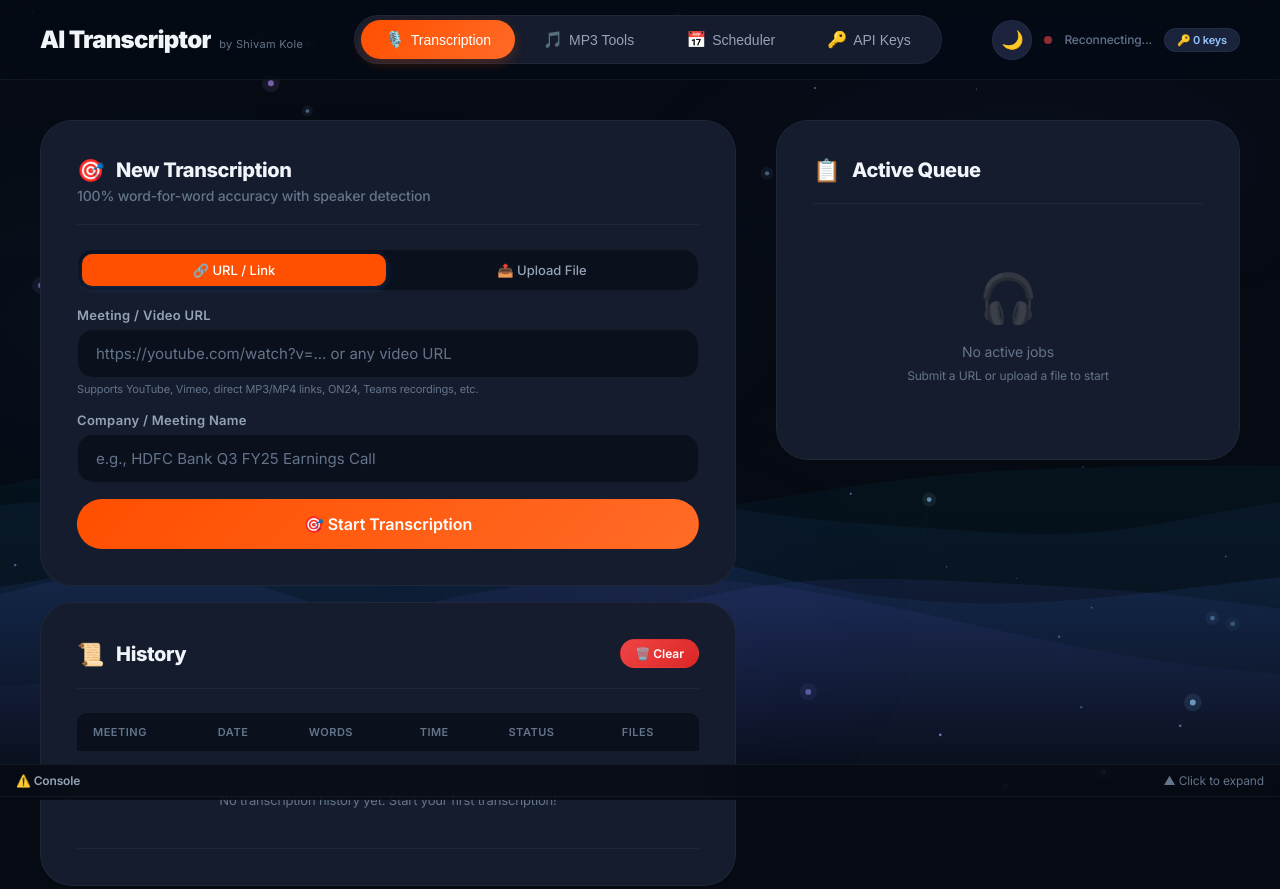
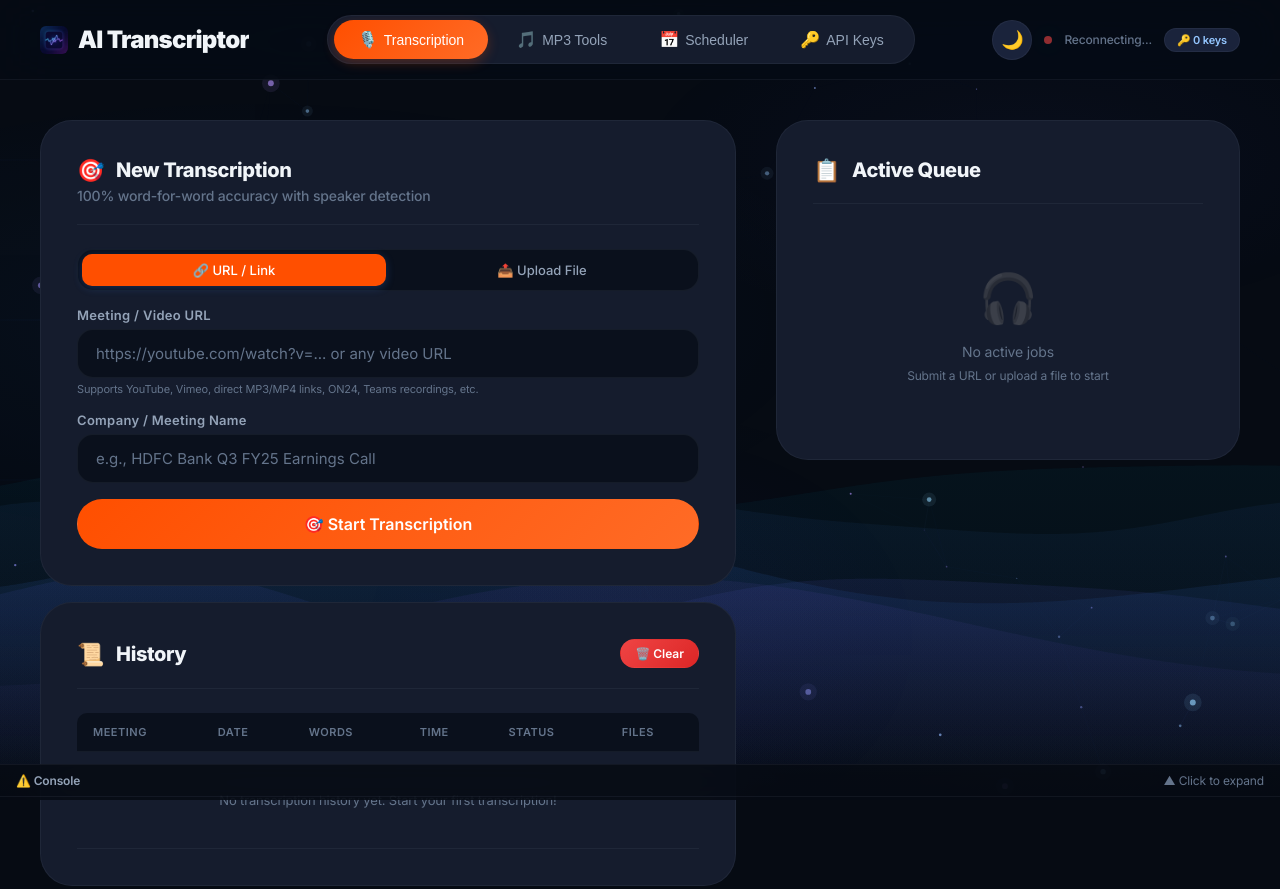
Before and after one commit to Shivamkole1969/TranscriptAI-SK, a plain HTML site: page templates/index.html in a window 1280 px wide. Shown: the top 889 px of the page. Drawn offline with Linux system fonts and the light colour scheme; no server answers.

Commit message:
🎨 UI Polishing: Removed author name from nav title and console logs to match professional corporate identity, and replaced text with visual logo branding.

```diff
--- a/templates/index.html
+++ b/templates/index.html
@@ -5,8 +5,8 @@
     <meta charset="UTF-8">
     <meta name="viewport" content="width=device-width, initial-scale=1.0">
     <meta name="description"
-        content="AI Transcriptor by Shivam Kole - Enterprise-grade audio transcription with speaker detection, MP3 tools, and multi-API parallelism.">
-    <title>AI Transcriptor — by Shivam Kole</title>
+        content="AI Transcriptor - Enterprise-grade audio transcription with speaker detection, MP3 tools, and multi-API parallelism.">
+    <title>AI Transcriptor</title>
     <link rel="stylesheet" href="/static/css/style.css">
     <link rel="icon" href="/static/logo.png">
     <meta property="og:image" content="/static/logo.png">
@@ -19,9 +19,9 @@
     <div class="app-container">
         <!-- ═══ Navbar ═══ -->
         <nav class="navbar">
-            <a href="/" class="nav-brand">
+            <a href="/" class="nav-brand" style="display: flex; align-items: center; gap: 10px;">
+                <img src="/static/logo.png" alt="Logo" style="width: 28px; height: 28px; border-radius: 6px;">
                 <span class="nav-brand-name">AI Transcriptor</span>
-                <span class="nav-brand-author">by Shivam Kole</span>
             </a>
 
             <div class="nav-tabs">
```
Also changed, not shown: 1 other file.
